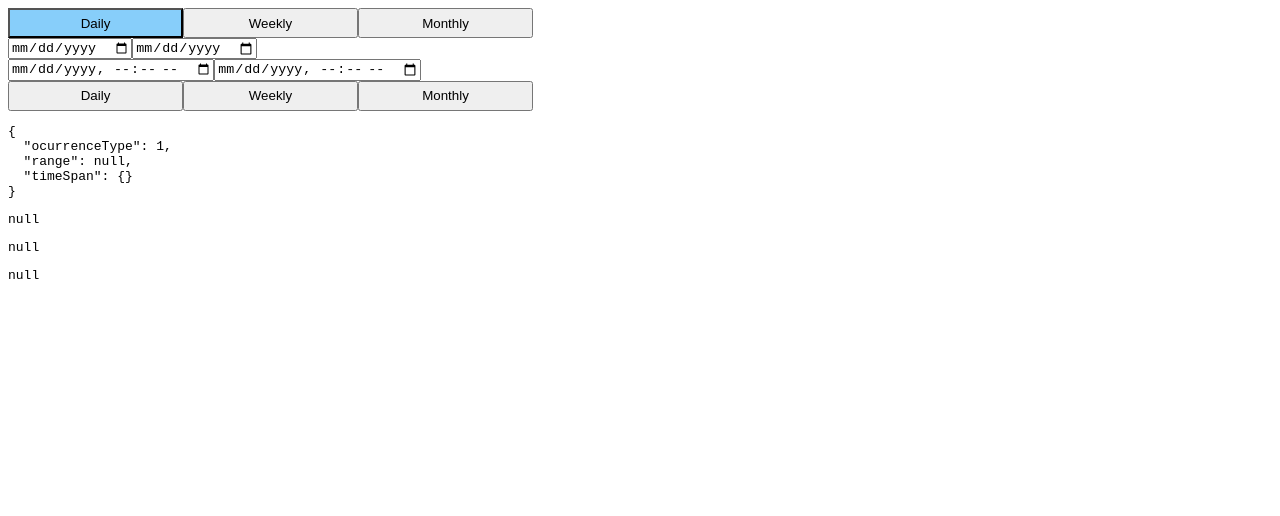
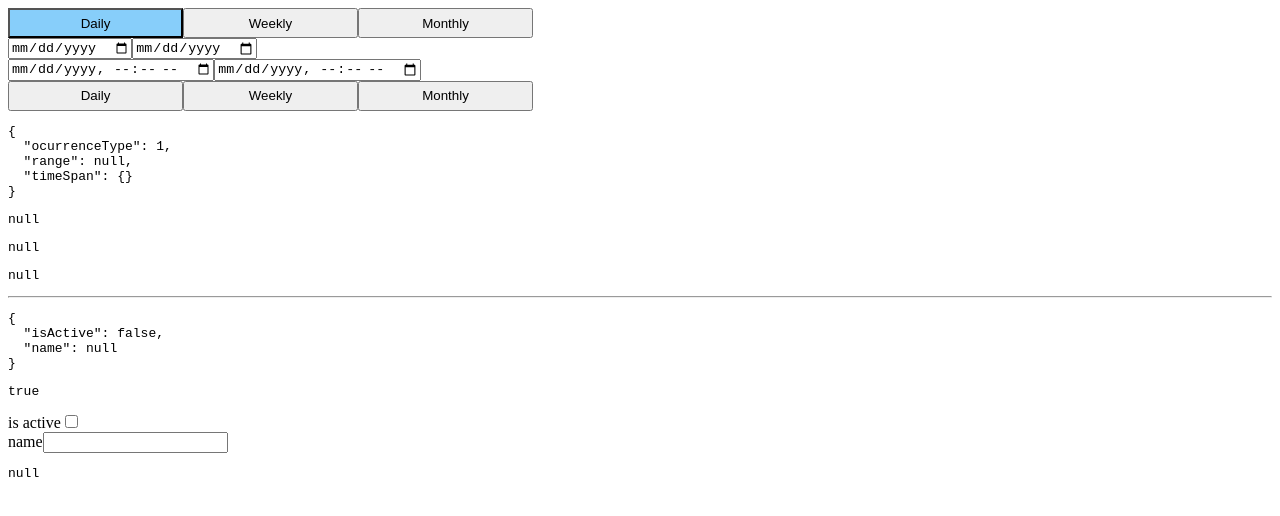
Before and after one commit to sumarsky/angular-reactive-forms-playground, an Angular app: page / in a window 1280 px wide. Shown: the top 516 px of the page. Built offline with nearby package versions, Linux system fonts and the light colour scheme.

Commit message:
conditional require

```diff
--- a/src/app/app.html
+++ b/src/app/app.html
@@ -1,8 +1,7 @@
 <form [formGroup]="form">
-    <app-ocurrence-type-chooser formControlName="ocurrenceType"></app-ocurrence-type-chooser>
-    <app-date-range formControlName="range"></app-date-range>
-    <app-date-time-range formControlName="timeSpan"></app-date-time-range>
-
+  <app-ocurrence-type-chooser formControlName="ocurrenceType"></app-ocurrence-type-chooser>
+  <app-date-range formControlName="range"></app-date-range>
+  <app-date-time-range formControlName="timeSpan"></app-date-time-range>
 </form>
 <app-ocurrence-type-chooser [(ngModel)]="foo"></app-ocurrence-type-chooser>
 <pre>{{foo | json}}</pre>
@@ -10,3 +9,7 @@
 <pre>{{range.errors | json}}</pre>
 <pre>{{timeSpan.errors | json}}</pre>
 <pre>{{form.errors | json}}</pre>
+
+<hr />
+
+<app-conditional-require></app-conditional-require>
--- /dev/null
+++ b/src/app/conditional-require/conditional-require.component.html
@@ -0,0 +1,18 @@
+<form [formGroup]="form">
+  <pre>{{ form.value | json }}</pre>
+  <pre>{{ form.valid | json }}</pre>
+
+  <label for="isActive">is active</label>
+  <input type="checkbox" id="isActive" formControlName="isActive" />
+
+  <br />
+  <label for="name">name</label>
+  <input
+    type="textbox"
+    id="name"
+    formControlName="name"
+    [requiredIf]="!!isActive.value"
+  />
+
+  <pre>{{ form.controls["name"].errors | json }}</pre>
+</form>
--- /dev/null
+++ b/src/app/conditional-require/conditional-require.component.ts
@@ -0,0 +1,24 @@
+import { Component, OnInit } from "@angular/core";
+import { FormBuilder, FormGroup } from "@angular/forms";
+
+@Component({
+  selector: "app-conditional-require",
+  templateUrl: "./conditional-require.component.html",
+  styleUrls: ["./conditional-require.component.css"],
+})
+export class ConditionalRequireComponent implements OnInit {
+  form: FormGroup;
+
+  get isActive() {
+    return this.form.controls["isActive"];
+  }
+
+  constructor(fb: FormBuilder) {
+    this.form = fb.group({
+      isActive: false,
+      name: null,
+    });
+  }
+
+  ngOnInit(): void {}
+}
--- /dev/null
+++ b/src/app/conditional-require/required-if.directive.ts
@@ -0,0 +1,35 @@
+import { Directive, Input, SimpleChanges } from "@angular/core";
+import { Validator, AbstractControl } from "@angular/forms";
+import { NG_VALIDATORS } from "@angular/forms";
+
+@Directive({
+  selector: "[requiredIf]",
+  providers: [
+    { provide: NG_VALIDATORS, useExisting: RequiredIfDirective, multi: true },
+  ],
+})
+export class RequiredIfDirective implements Validator {
+  constructor() {}
+
+  @Input("requiredIf") requiredIf: boolean;
+
+  validate(control: AbstractControl) {
+    if (!control.value && this.requiredIf) {
+      return {
+        requiredIf: { condition: this.requiredIf },
+      };
+    }
+    return null;
+  }
+
+  registerOnValidatorChange(fn: () => void): void {
+    this._onChange = fn;
+  }
+  private _onChange: () => void;
+
+  ngOnChanges(changes: SimpleChanges): void {
+    if ("requiredIf" in changes) {
+      if (this._onChange) this._onChange();
+    }
+  }
+}
```
Also changed, not shown: src/app/app.module.ts (+15 -13 lines), src/app/conditional-require/conditional-require.component.css (added).
